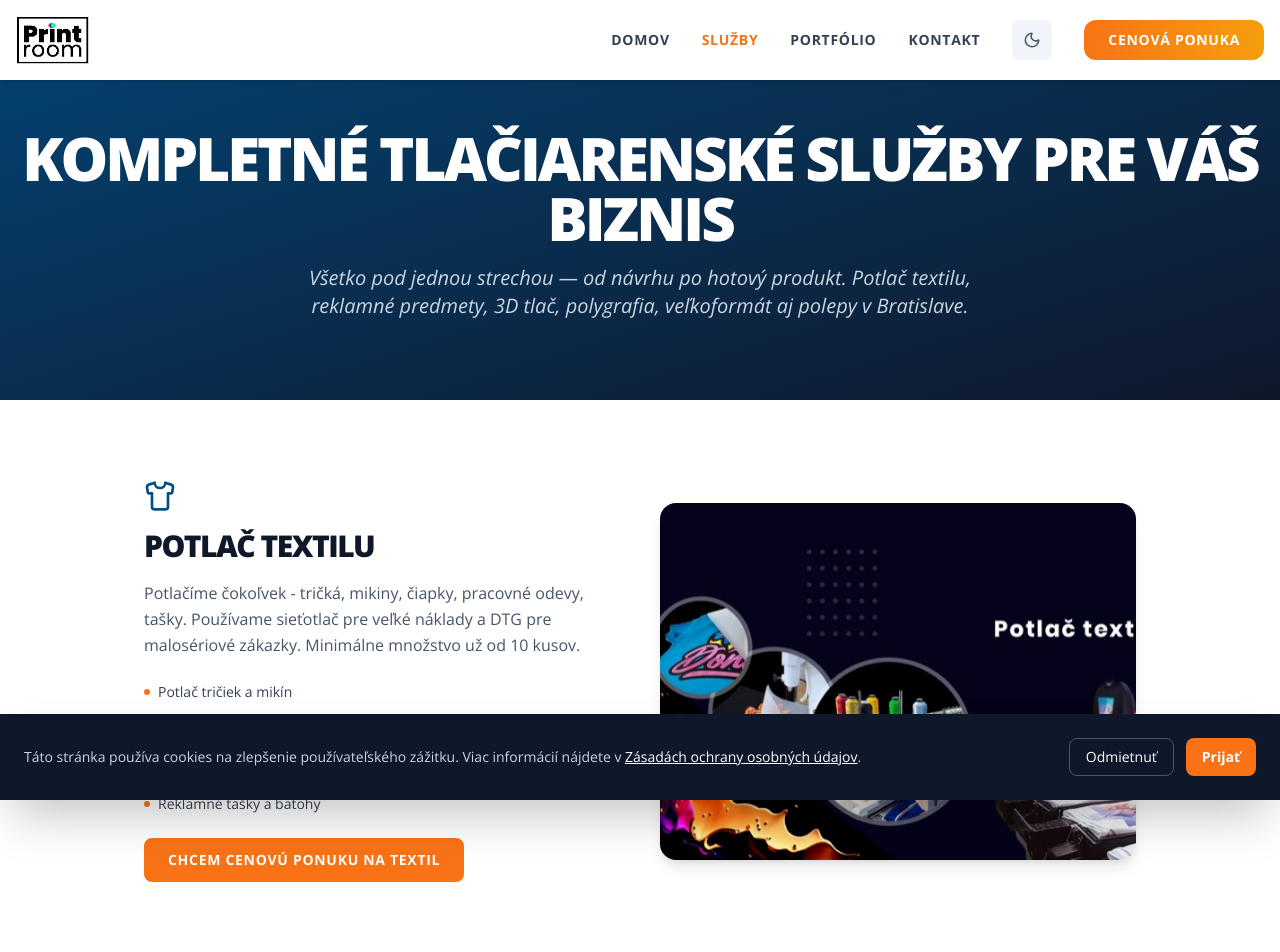
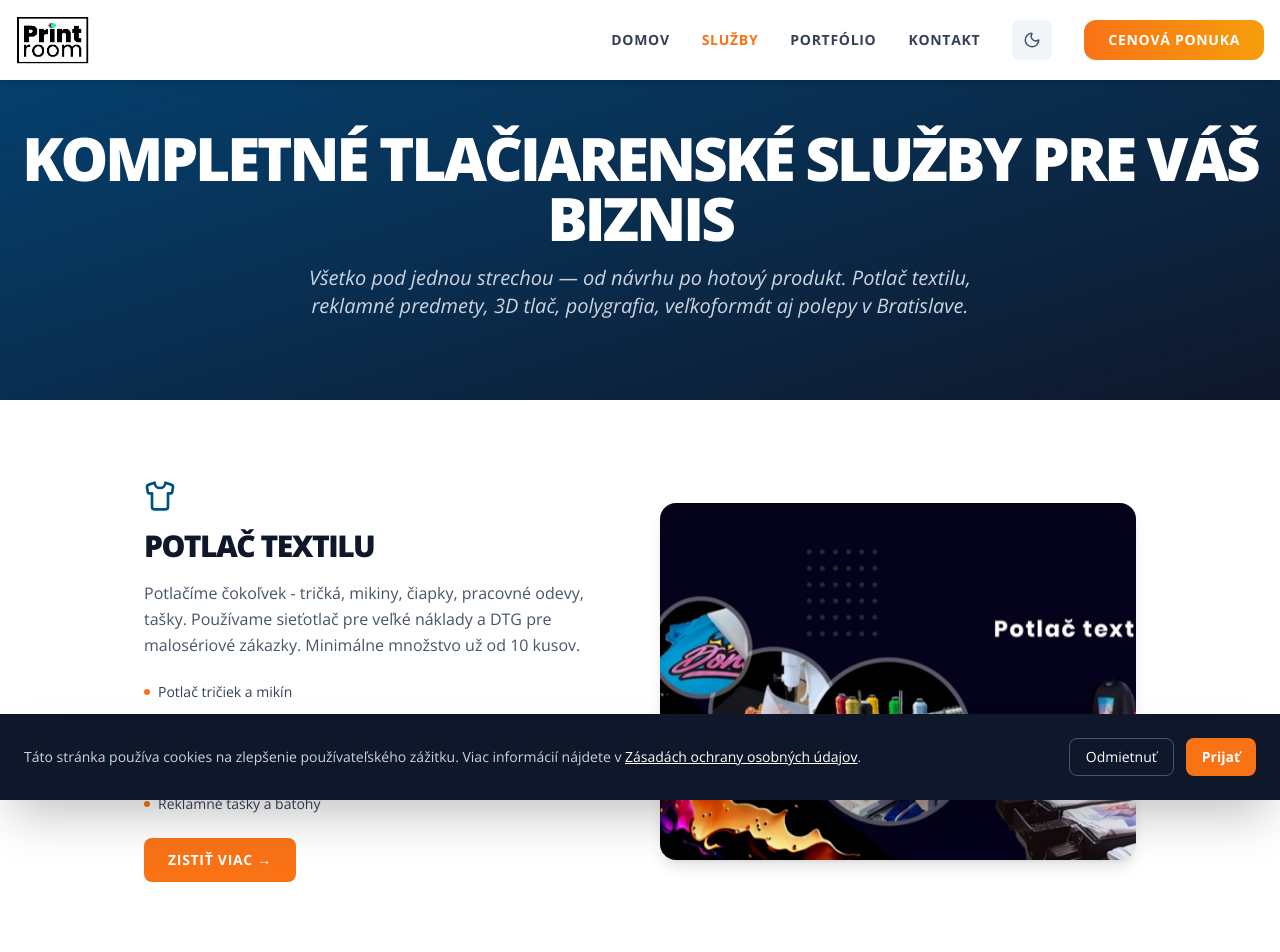
Before and after one commit to kozlik5/printroom-web, a React (Vite) app: page /sluzby in a window 1280 px wide. Shown: the top 952 px of the page. Built offline with nearby package versions, Linux system fonts and the light colour scheme.

Commit message:
fix: CTA tlačidlá na stránke služieb smerujú na podstránky služieb

```diff
--- a/src/pages/SluzbyPage.tsx
+++ b/src/pages/SluzbyPage.tsx
@@ -155,10 +155,10 @@ export default function SluzbyPage() {
                   ))}
                 </ul>
                 <Link
-                  to="/kontakt"
+                  to={`/sluzby/${cat.slug}`}
                   className="mt-6 inline-block bg-accent hover:bg-orange-600 text-white font-bold uppercase tracking-wider px-6 py-3 rounded-lg text-sm transition-colors"
                 >
-                  {cat.cta}
+                  Zistiť viac →
                 </Link>
               </div>
               <div className="flex-1 w-full">
```
